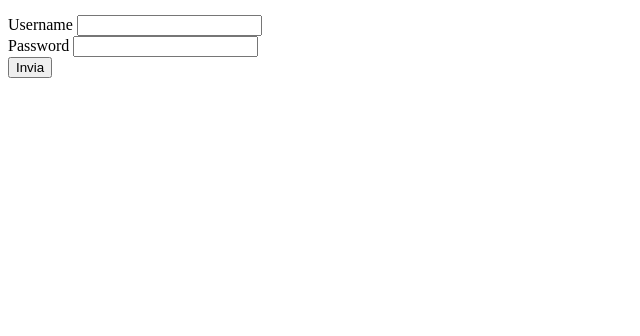
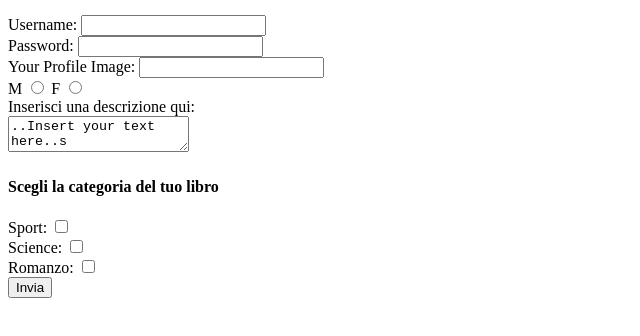
Before and after one commit to GianniSpritz/WebApplication1, a plain HTML site: page WebApplication2/web/login.html in a window 1280 px wide. Shown: the part 44-380 px from the top of the page, without its empty margins (0-640 px from the left). Drawn offline with Linux system fonts and the light colour scheme.

Commit message:
Aggiornamento ultima versione

```diff
--- a/WebApplication2/web/login.html
+++ b/WebApplication2/web/login.html
@@ -6,19 +6,47 @@ and open the template in the editor.
 -->
 <html>
     <head>
-        <title>TODO supply a title</title>
+        <title>WritingIsEasy - Login</title>
         <meta charset="UTF-8">
+        <meta name="author" content="Sara Casti">
+        <meta name="keywords" content="html, css, fpw, writingiseasy">
+        <meta name="description" content="Esempio form login">
         <meta name="viewport" content="width=device-width, initial-scale=1.0">
     </head>
     <body>
         <div>
             <h3>Login</h3>
             <form action="login.html" method="post">
-                <label for="user"> Username </label>
+                <label for="user"> Username: </label>
                 <input type="text" name="user" id="user">
                 <br>
-                <label for="psw"> Password </label>
+                <label for="psw"> Password: </label>
                 <input type="password" name="psw" id="psw">
+                <br>
+                <label for="profileImg"> Your Profile Image: </label>
+                <input type="url" name="profileImg" id="profileImg">
+                <br>
+                <!-- Radio button -->
+                <label for="M">M </label>
+                <input type="radio" id="M" name="sex">
+                <label for="F">F</label>
+                <input type="radio" id="F" name="sex">
+                <br>
+                <!-- Inserimento di una descrizione -->
+                <label>Inserisci una descrizione qui: </label>
+                <br>
+                <textarea>..Insert your text here..s</textarea>
+                <br>
+                <h4>Scegli la categoria del tuo libro</h4>
+                <!-- Scelta multipla bassa-cardinalità-->
+                <label for="sport">Sport:</label>
+                <input type="checkbox" name="category" id="sport" value="sport">
+                <br>
+                <label>Science:</label>
+                <input type="checkbox" name="category" id="science" value="science">
+                <br>
+                <label for="sport">Romanzo:</label>
+                <input type="checkbox" name="category" id="romanzo" value="romanzo">
                 <br>
                 <input type="submit" value="Invia">
 
```
Also changed, not shown: WebApplication2/web/index.html (+5 -4 lines).
